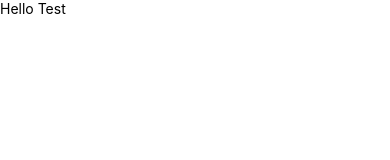
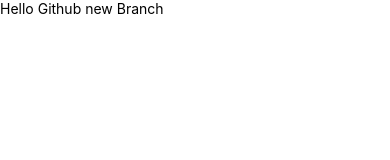
Before and after one commit to Bizarrespace/CityBeats, a React Native app: screen / in a window 390 px wide. Shown: the top 160 px of the page. Built offline with nearby package versions, Linux system fonts and the light colour scheme.

Commit message:
new Branch test

```diff
--- a/App.js
+++ b/App.js
@@ -10,7 +10,7 @@
   return (
     <SafeAreaProvider>
       <SafeAreaView>
-        <Text>Hello Test</Text>
+        <Text>Hello Github new Branch</Text>
       </SafeAreaView>
     </SafeAreaProvider>
   );
```
